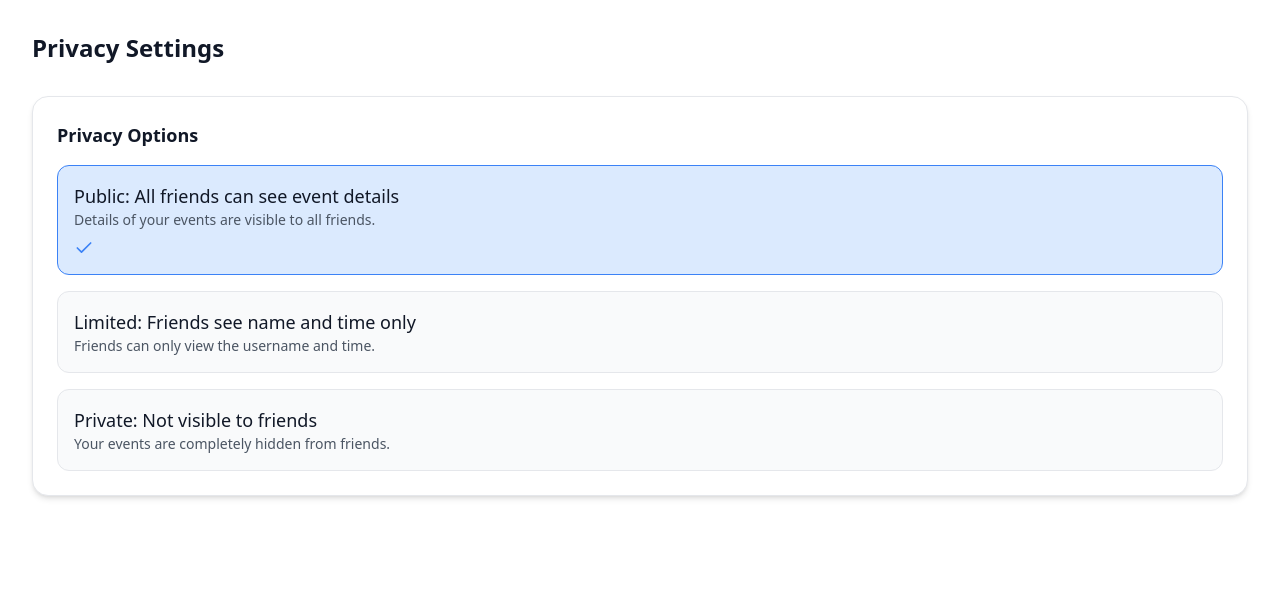
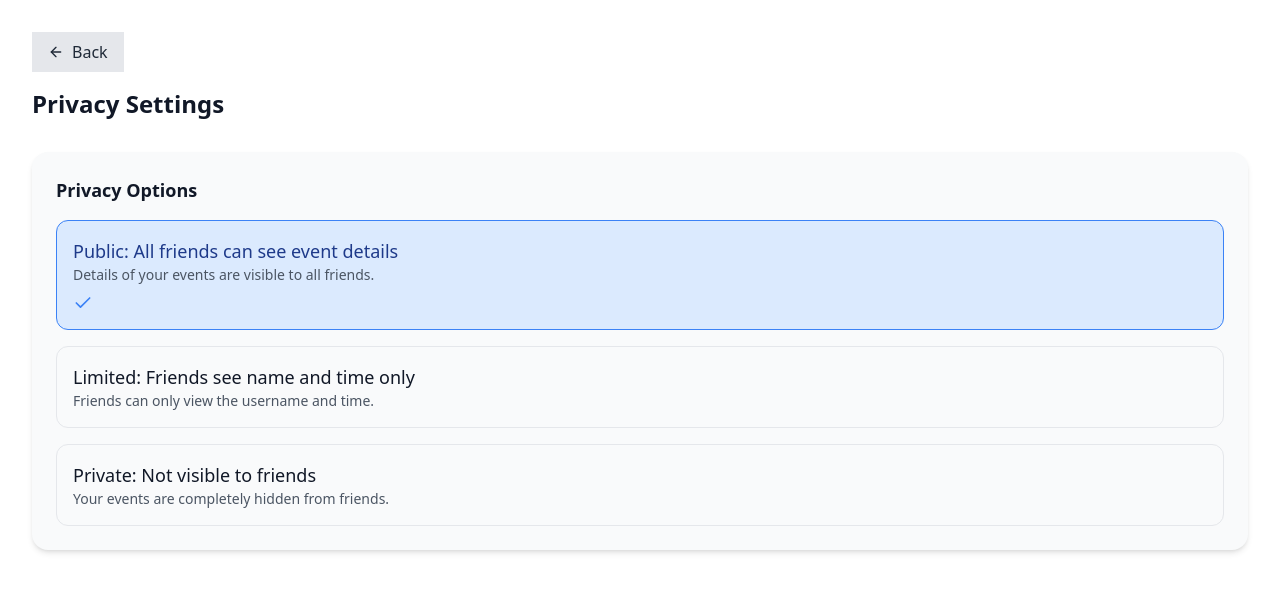
Before and after one commit to gsdyu/Calcoy, a Next.js app in the folder frontend/: page /Privacy in a window 1280 px wide. Shown: the top 592 px of the page. Built offline with nearby package versions, Linux system fonts and the light colour scheme; no server answers.

Commit message:
added CSS
now it matches the theme.

```diff
--- a/frontend/src/components/Settings/Privacy.js
+++ b/frontend/src/components/Settings/Privacy.js
@@ -1,7 +1,9 @@
 "use client";
 
 import React, { useState, useEffect } from 'react';
-import { Shield, Check } from 'lucide-react';
+import { Shield, Check, ArrowLeft } from 'lucide-react';
+import { useRouter } from 'next/navigation';
+import { useTheme } from '@/contexts/ThemeContext';
 
 const PrivacyControl = () => {
   const [privacyOptions] = useState([
@@ -11,6 +13,41 @@ const PrivacyControl = () => {
   ]);
   const [selectedOption, setSelectedOption] = useState('public');
   const [userId, setUserId] = useState(null);
+
+  const { darkMode, selectedTheme, presetThemes, colors } = useTheme();
+  const router = useRouter();
+
+  const backgroundClasses = selectedTheme
+    ? `${presetThemes[selectedTheme]?.gradient}`
+    : darkMode
+      ? 'bg-gray-900'
+      : 'bg-white';
+
+  const cardBackgroundClasses = selectedTheme
+    ? `${colors.buttonBg} border ${colors.buttonBorder}`
+    : darkMode
+      ? 'bg-gray-800 border-gray-700'
+      : 'bg-gray-50 border-gray-200';
+
+  const textClasses = selectedTheme
+    ? colors.text
+    : darkMode
+      ? 'text-gray-200'
+      : 'text-gray-900';
+
+  const secondaryTextClasses = selectedTheme
+    ? colors.textSecondary
+    : darkMode
+      ? 'text-gray-400'
+      : 'text-gray-600';
+
+  const selectedCardClasses = darkMode
+    ? 'bg-blue-700 text-white'
+    : 'bg-blue-100 text-blue-900';
+
+  const selectedTextClasses = darkMode
+    ? 'text-white'
+    : 'text-blue-900';
 
   // Fetch current privacy setting from the server
   const fetchPrivacySetting = async () => {
@@ -64,26 +101,47 @@ const PrivacyControl = () => {
     savePrivacySetting(option.id);
   };
 
+  const handleBack = () => {
+    router.push('/settings');
+  };
+
   return (
-    <div className="p-8">
-      <h1 className="text-2xl font-semibold mb-8 text-gray-900">Privacy Settings</h1>
+    <div className={`min-h-screen ${backgroundClasses} p-8`}>
+      <div className="flex items-center mb-4">
+        <button
+          className={`
+            flex items-center gap-2 px-4 py-2 rounded-md transition-colors
+            ${darkMode ? 'bg-gray-800 text-gray-200 hover:bg-gray-700' : 'bg-gray-200 text-gray-800 hover:bg-gray-300'}
+          `}
+          onClick={handleBack}
+        >
+          <ArrowLeft size={16} />
+          <span>Back</span>
+        </button>
+      </div>
+
+      <h1 className={`text-2xl font-semibold mb-8 ${textClasses}`}>Privacy Settings</h1>
 
       {/* Privacy Options Section */}
-      <div className="p-6 rounded-2xl bg-white shadow-md border border-gray-200 hover:bg-gray-50 transition-all">
-        <h2 className="text-lg font-semibold mb-4 text-gray-900">Privacy Options</h2>
+      <div className={`p-6 rounded-2xl shadow-md hover:shadow-lg transition-all ${cardBackgroundClasses}`}>
+        <h2 className={`text-lg font-semibold mb-4 ${textClasses}`}>Privacy Options</h2>
         <div className="space-y-4">
           {privacyOptions.map((option) => (
             <div
               key={option.id}
               className={`p-4 border rounded-xl cursor-pointer transition-all ${
                 selectedOption === option.id
-                  ? 'bg-blue-100 border-blue-500'
+                  ? `${selectedCardClasses} border-blue-500`
+                  : darkMode
+                  ? 'bg-gray-800 border-gray-700 hover:bg-gray-700'
                   : 'bg-gray-50 border-gray-200 hover:bg-gray-100'
               }`}
               onClick={() => handlePrivacyChange(option)}
             >
-              <h3 className="text-lg font-medium text-gray-900">{option.label}</h3>
-              <p className="text-sm text-gray-600">{option.description}</p>
+              <h3 className={`text-lg font-medium ${selectedOption === option.id ? selectedTextClasses : textClasses}`}>
+                {option.label}
+              </h3>
+              <p className={`text-sm ${secondaryTextClasses}`}>{option.description}</p>
               {selectedOption === option.id && (
                 <div className="mt-2 text-blue-500">
                   <Check size={20} />
```
